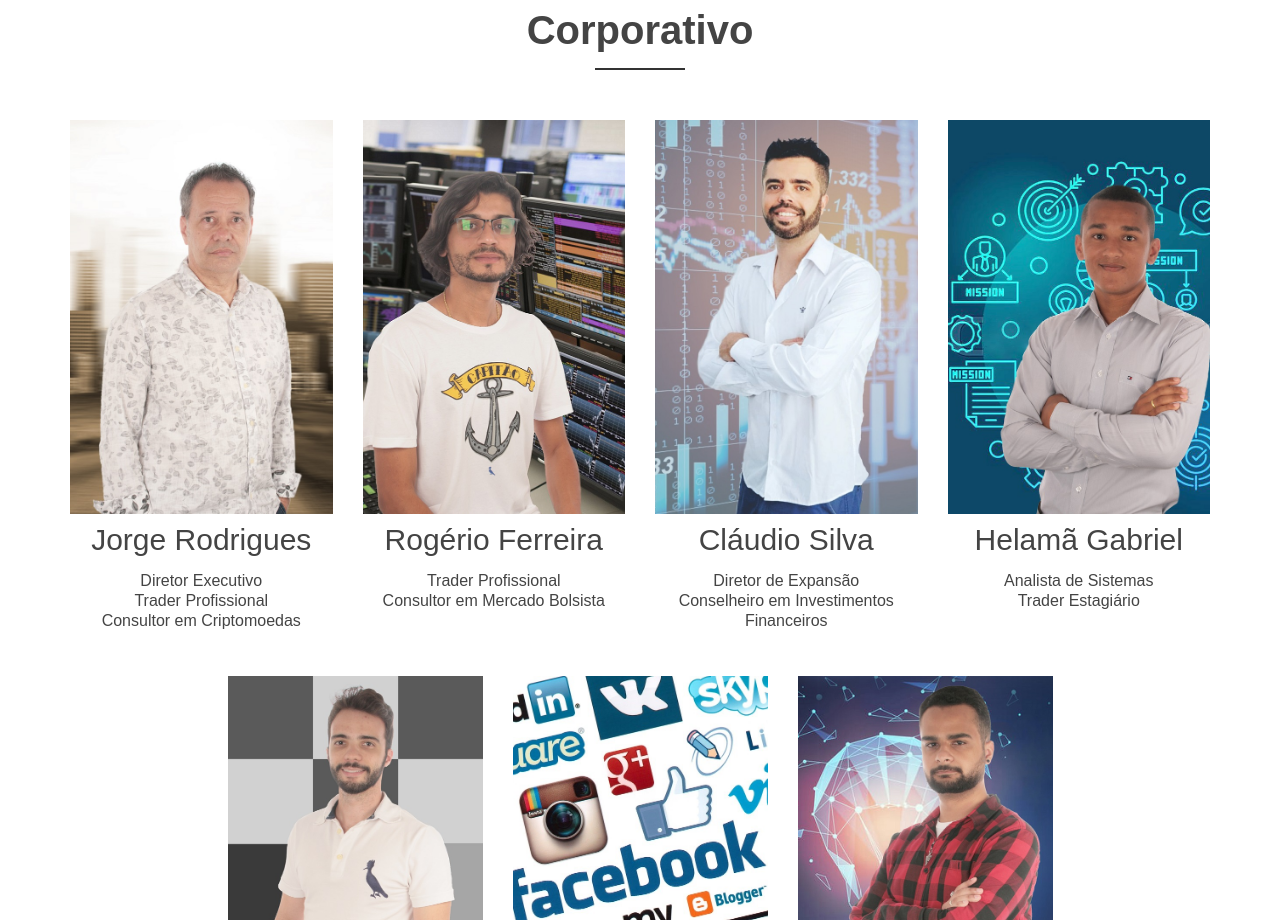
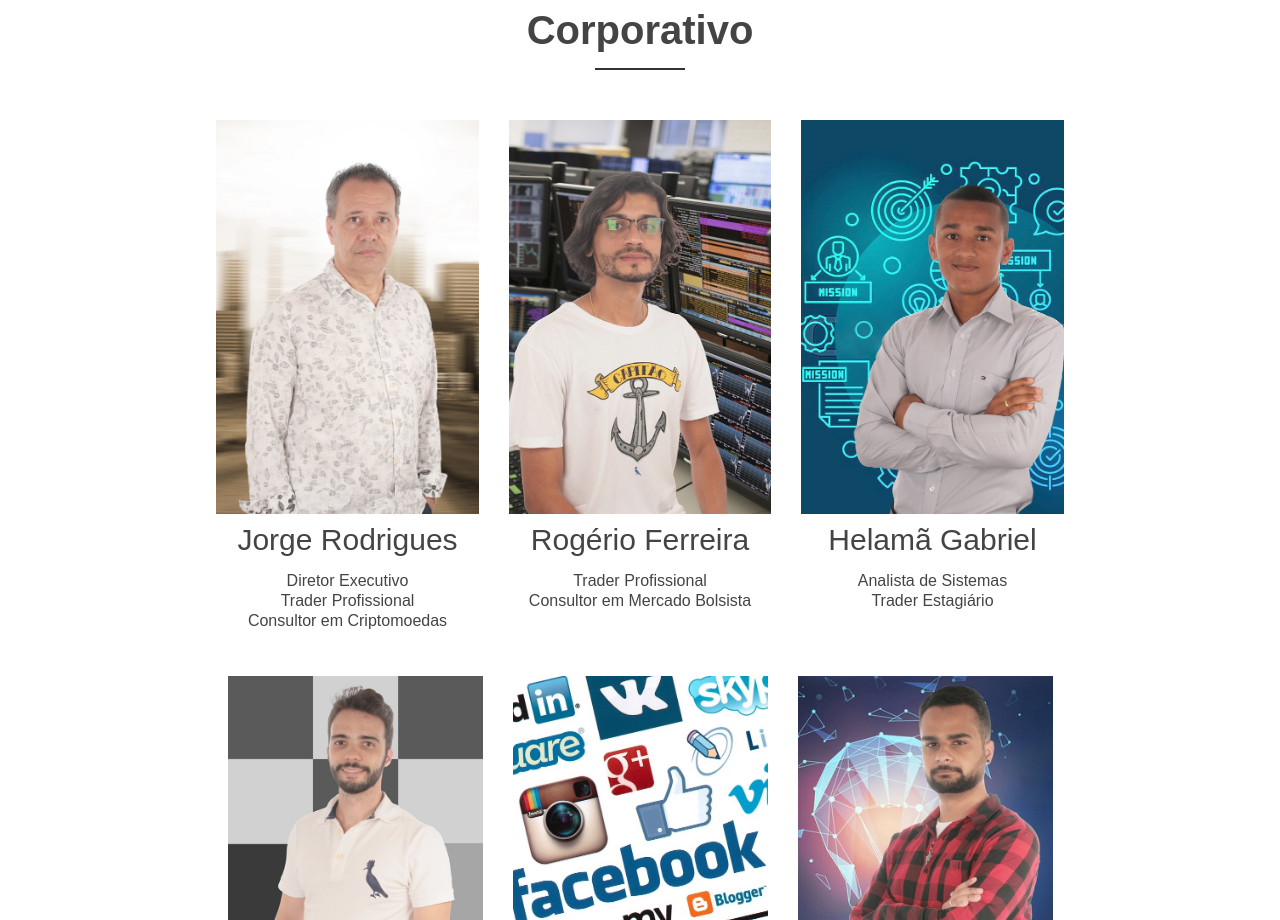
Before and after one commit to GianCarlosB/edart, a plain HTML site: page index.html in a window 1280 px wide. Shown: the part 1800-2720 px from the top of the page. Drawn offline with Linux system fonts and the light colour scheme; a web font is replaced by a local one.

Commit message:
Remoção de um membro na seção "Corporativo"

```diff
--- a/index.html
+++ b/index.html
@@ -518,6 +518,7 @@
 					</div>
 					<div class="row">
 						<div class="team-top">
+							<div class="col-md-1 col-sm-1 col-override"></div>
 							<div class="col-md-3  col-sm-3 col-xs-12">
 								<div class="single-team-member">
 									<div class="team-img">
@@ -570,7 +571,7 @@
 									</div>
 								</div>
 							</div>
-							<div class="col-md-3  col-sm-3 col-xs-12">
+							<!--<div class="col-md-3  col-sm-3 col-xs-12">
 								<div class="single-team-member">
 									<div class="team-img">
 										<a href="#" onclick="return false;">
@@ -595,7 +596,7 @@
 										<h6 class="en">Expansion Director<br/>Financial Investment Advisor</h6>
 									</div>
 								</div>
-							</div>
+							</div>-->
 							<div class="col-md-3  col-sm-3 col-xs-12">
 								<div class="single-team-member">
 									<div class="team-img">
@@ -622,6 +623,7 @@
 									</div>
 								</div>
 							</div>
+							<div class="col-md-1 col-sm-1 col-override"></div>
 						</div>
 					</div>
                     <br/>
```
Also changed, not shown: dist/index.html (+1 -1 lines).
